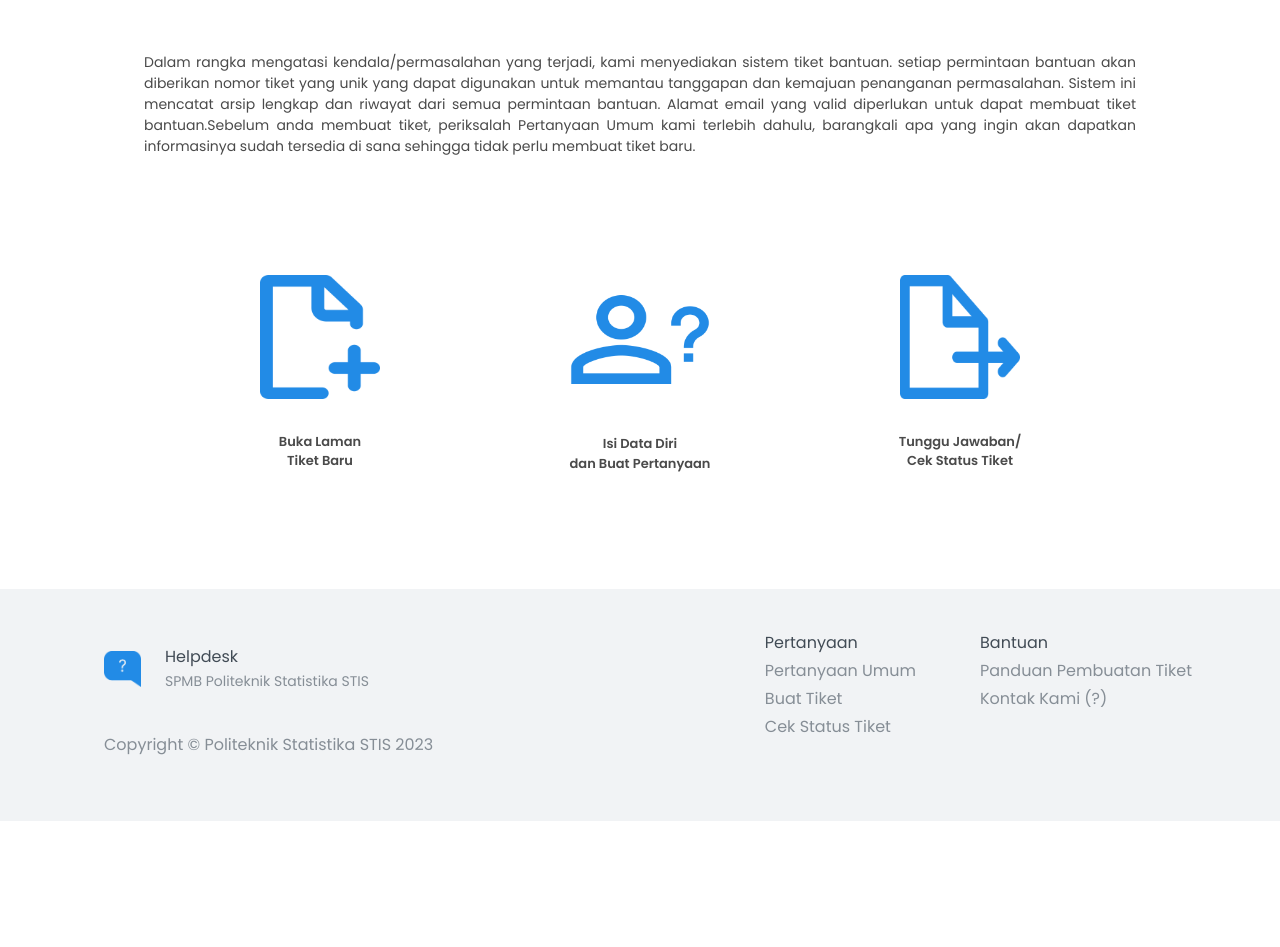
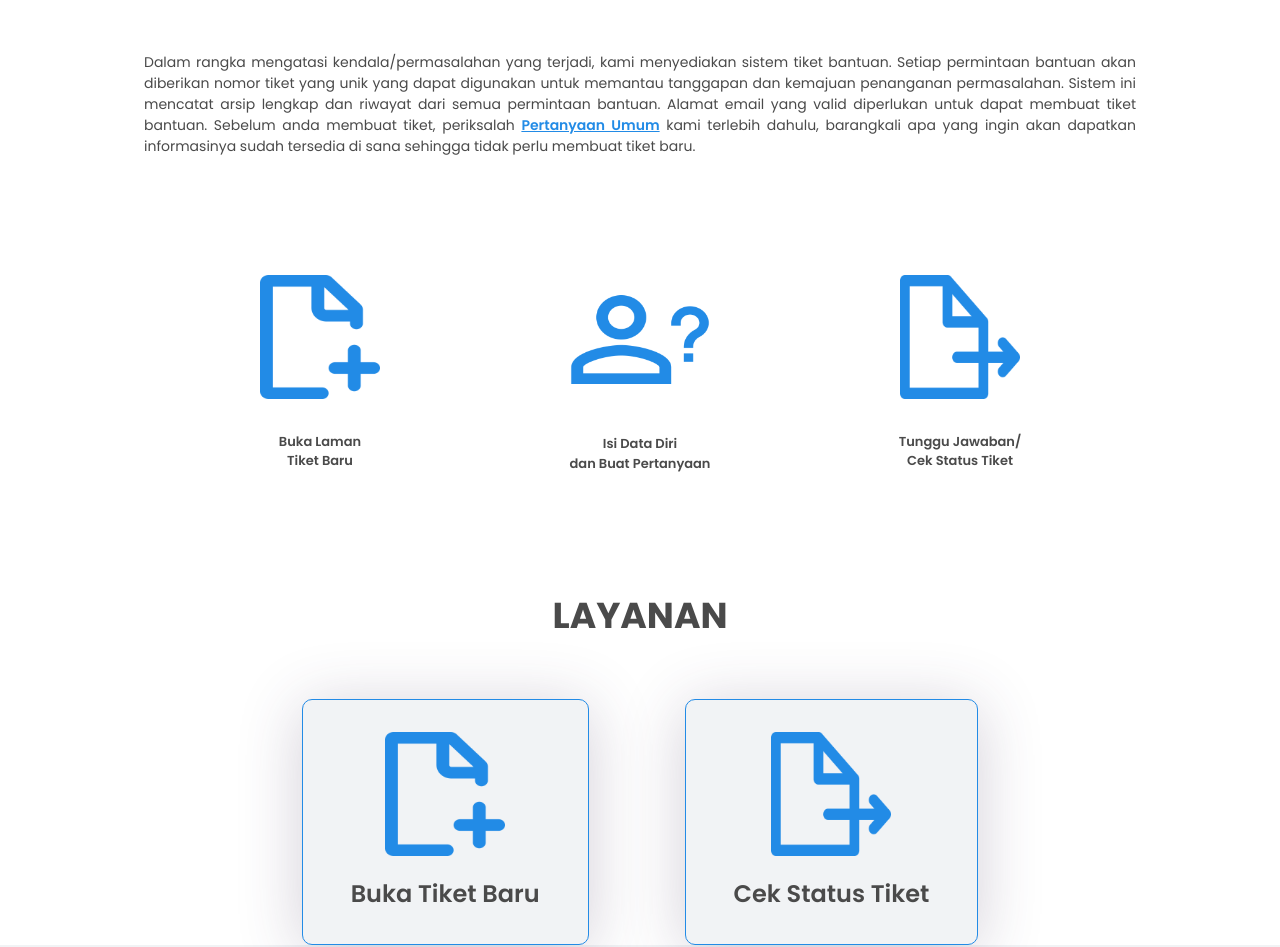
Before and after one commit to damarss/helpdesk, a Next.js app: page / in a window 1280 px wide. Shown: the part 669-1616 px from the top of the page. Before the commit the page ends 1490 px from the top, so only its background shows below. Built offline with nearby package versions, Linux system fonts and the light colour scheme.

Commit message:
Fix tailwind config, Features Homepage

```diff
--- /dev/null
+++ b/app/components/Features.tsx
@@ -0,0 +1,50 @@
+import Image from "next/image";
+import Link from "next/link";
+import React from "react";
+
+type featureType = {
+  id: number;
+  name: string;
+  imagePath: string;
+  url: string;
+};
+
+const features: featureType[] = [
+  {
+    id: 1,
+    name: "Buka Tiket Baru",
+    imagePath: "/assets/img/feature-1.png",
+    url: "/create-ticket",
+  },
+  {
+    id: 2,
+    name: "Cek Status Tiket",
+    imagePath: "/assets/img/feature-2.png",
+    url: "/check-ticket",
+  },
+];
+
+const Features = () => {
+  return (
+    <div className="flex flex-col justify-center items-center">
+      <h1 className="text-h1 font-h1 uppercase mb-14">LAYANAN</h1>
+      <div className="flex md:space-x-24">
+        {features.map((feature) => (
+          <Link key={feature.id} href={feature.url}>
+            <div className="flex flex-col items-center justify-around space-y-5 px-12 py-8 bg-grey-base rounded-[10px] border-[1px] border-biru shadow-shadow-3">
+              <Image
+                src={feature.imagePath}
+                alt={feature.name}
+                width={120}
+                height={120}
+              />
+              <h2 className="text-h2 font-h2 text-center">{feature.name}</h2>
+            </div>
+          </Link>
+        ))}
+      </div>
+    </div>
+  );
+};
+
+export default Features;
--- a/app/components/Hero.tsx
+++ b/app/components/Hero.tsx
@@ -1,4 +1,5 @@
 import Image from "next/image";
+import Link from "next/link";
 import React from "react";
 
 const Hero = () => {
@@ -11,12 +12,12 @@ const Hero = () => {
         </h1>
         <p className="text-active font-active text-justify">
           Dalam rangka mengatasi kendala/permasalahan yang terjadi, kami
-          menyediakan sistem tiket bantuan. setiap permintaan bantuan akan
+          menyediakan sistem tiket bantuan. Setiap permintaan bantuan akan
           diberikan nomor tiket yang unik yang dapat digunakan untuk memantau
           tanggapan dan kemajuan penanganan permasalahan. Sistem ini mencatat
           arsip lengkap dan riwayat dari semua permintaan bantuan. Alamat email
-          yang valid diperlukan untuk dapat membuat tiket bantuan.Sebelum anda
-          membuat tiket, periksalah Pertanyaan Umum kami terlebih dahulu,
+          yang valid diperlukan untuk dapat membuat tiket bantuan. Sebelum anda
+          membuat tiket, periksalah <Link className="text-biru font-semibold underline" href="/faq">Pertanyaan Umum</Link> kami terlebih dahulu,
           barangkali apa yang ingin akan dapatkan informasinya sudah tersedia di
           sana sehingga tidak perlu membuat tiket baru.
         </p>
--- a/app/components/TicketFlow.tsx
+++ b/app/components/TicketFlow.tsx
@@ -25,7 +25,7 @@ const flows: flowType[] = [
   },
 ];
 
-const Features = () => {
+const TicketFlow = () => {
   return (
     <div className="flex mb-24">
       <div className="flex justify-center items-center w-full md:my-4 md:space-x-28">
@@ -40,7 +40,7 @@ const Features = () => {
               width={flow.id == 2 ? 150 : 120}
               height={flow.id == 2 ? 150 : 120}
             />
-            <span className="whitespace-pre-line text-h3 font-h3 text-center">{flow.name}</span>
+            <h3 className="whitespace-pre-line text-h3 font-h3 text-center">{flow.name}</h3>
           </div>
         ))}
       </div>
@@ -48,4 +48,4 @@ const Features = () => {
   );
 };
 
-export default Features;
+export default TicketFlow;
--- a/app/components/index.tsx
+++ b/app/components/index.tsx
@@ -8,6 +8,7 @@ import Footer from "./Footer";
 import Searchbar from "./Searchbar";
 import Hero from "./Hero";
 import TicketFlow from "./TicketFlow";
+import Features from "./Features";
 
 export {
     Logo,
@@ -19,5 +20,6 @@ export {
     Footer,
     Searchbar,
     Hero,
-    TicketFlow
+    TicketFlow,
+    Features,
 }
--- a/app/page.tsx
+++ b/app/page.tsx
@@ -1,6 +1,6 @@
 import Image from 'next/image'
 import React from 'react'
-import { Hero, TicketFlow } from './components'
+import { Features, Hero, TicketFlow } from './components'
 
 type Props = {}
 
@@ -9,6 +9,7 @@ const HomePage = (props: Props) => {
     <main className="flex flex-col justify-center md:mx-36 mt-[71px]">
       <Hero />
       <TicketFlow />
+      <Features />
     </main>
   )
 }
--- a/tailwind.config.js
+++ b/tailwind.config.js
@@ -1,5 +1,4 @@
 /** @type {import('tailwindcss').Config} */
-const colors = require('tailwindcss/colors');
 
 module.exports = {
   content: [
@@ -8,8 +7,8 @@ module.exports = {
     './app/**/*.{js,ts,jsx,tsx,mdx}',
   ],
   theme: {
+    extend: {
       colors: {
-      ...colors,
         'biru': '#228BE6',
         'grey-base': '#F1F3F5',
         'dark': '#4A4A4A',
@@ -32,7 +31,6 @@ module.exports = {
         'base': '400',
         'active': '400',
       },
-    extend: {
       textColor: {
         'black-base': '#414B55',
         'grey-mid': '#868E96',
@@ -40,12 +38,12 @@ module.exports = {
       backgroundColor: {
         'grey-base': '#F1F3F5',
       },
-    },
       boxShadow: {
         'shadow-1': '0px 7px 64px rgba(65, 47, 87, 0.12)',
         'shadow-2': '0px 7px 64px rgba(65, 47, 87, 0.7)',
         'shadow-3': '0px 7px 64px rgba(65, 47, 87, 0.23)',
       }
     },
+  },
   plugins: [],
 };
```
Also changed, not shown: public/assets/img/feature-1.png (added), public/assets/img/feature-2.png (added). Lines whose indentation alone changed are shown as unchanged.
